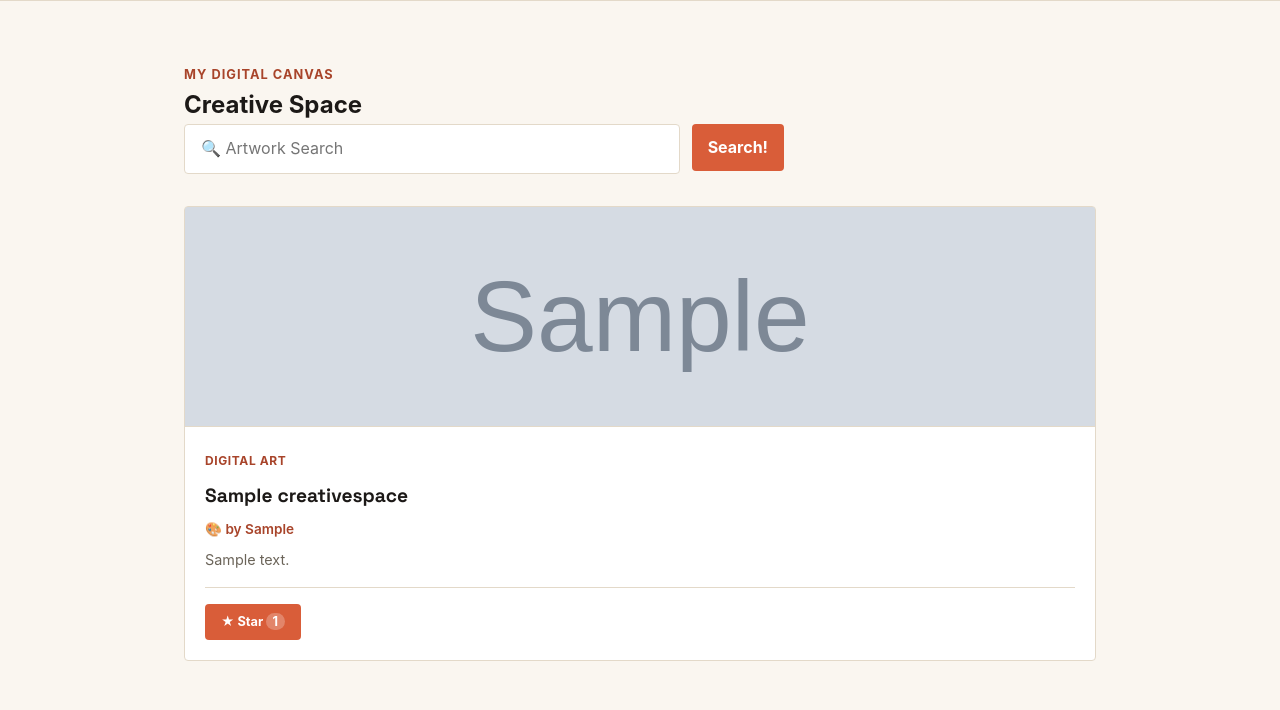
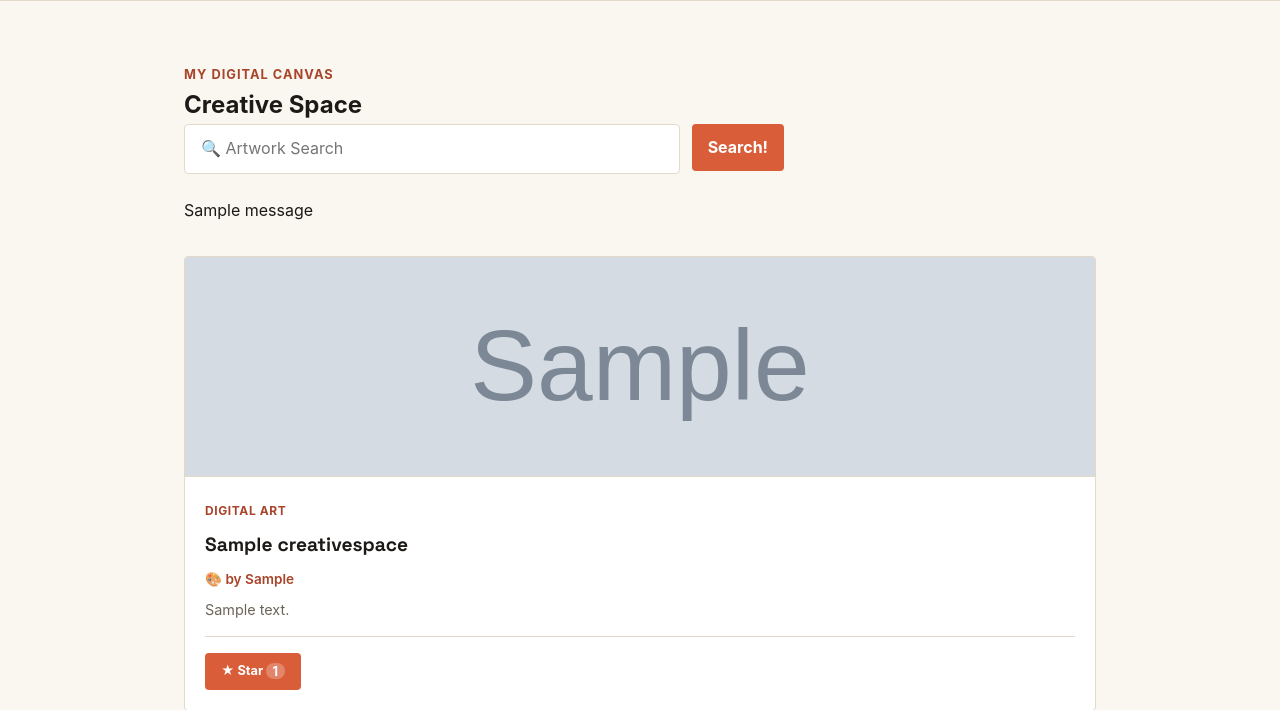
Before and after one commit to brigittasimanjuntak/myportfolio, a Django app: page /creative-space/ in a window 1280 px wide. Shown: the part 74-784 px from the top of the page. Run offline with Django 5.2, Linux system fonts and the light colour scheme; tables that the repository leaves empty hold one stand-in row (values such as "Sample post"); grey boxes marked "Sample" are stand-in pictures; one stand-in notice (Sample message) is shown.

Commit message:
adding notification/toast when someone submits art add django message to toast in creativespace

```diff
--- a/templates/creativespace.html
+++ b/templates/creativespace.html
@@ -34,6 +34,15 @@
                     <p>NOOOO!!! No artwork available :/</p>
                 </div>
 
+                <!-- django messages -->
+                {% if messages %}
+                    {% for message in messages %}
+                        <div class="django-message" data-type="{{ message.tags }}">
+                            {{ message }}
+                        </div>
+                    {% endfor %}
+                {% endif %}
+
                 <!-- Grid container — JS yang isi -->
                 <div id="grid" class="creative-grid hide"></div>
             </div>
@@ -41,6 +50,19 @@
     </main>
 
     <script>
+    // django messages → toast
+    document.addEventListener('DOMContentLoaded', function() {
+    const messages = document.querySelectorAll('.django-message');
+    messages.forEach((msg, index) => {
+        const text = msg.textContent.trim();
+        const type = msg.dataset.type || 'normal';
+
+        // Delay biar gak tabrakan
+        setTimeout(() => {
+            showToast('Notification', text, type);
+        }, index * 400);
+            });
+        });
     // Konfigurasi
     const BASE_CREATIVESPACE_ENDPOINT = "{% url 'main:get_creative_spaces_json' %}";
     const IS_SUPERUSER = "{{ user.is_superuser|yesno:'true,false' }}" === "true";
```
